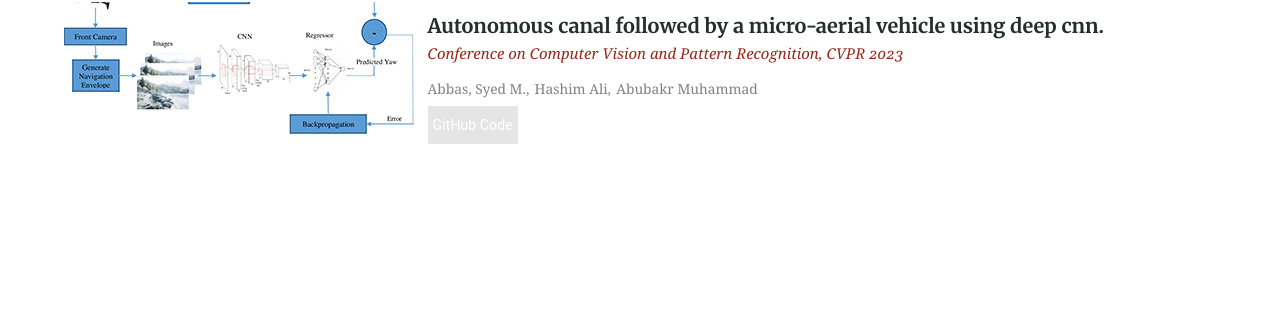
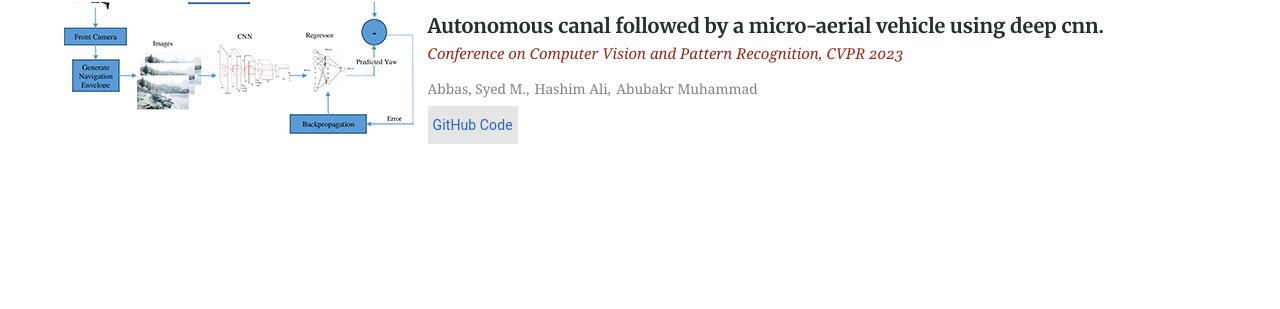
Before and after one commit to Fakeha-38/fakeha-38.github.io, a Jekyll site: the page built from publications.md, in a window 1280 px wide. Shown: the part 517-826 px from the top of the page. Built offline with Jekyll 4.4.1, drawn with Linux system fonts in a browser that asks for light colours.

Commit message:
pub edit 11

```diff
--- a/_sass/_theme.scss
+++ b/_sass/_theme.scss
@@ -507,7 +507,7 @@ h4.pub-h4 {
   font-size: 1.1705882353rem;
 }
 
-a.pub-button {
+a.button.pub-button {
     color: #2465bf;
     background: #e5e5e5;
     font-family: Roboto, sans-serif;
@@ -520,7 +520,7 @@ a.pub-button {
     display: inline-block;
     letter-spacing: 0.1px;
 }
-a.pub-button:hover {
+a.button.pub-button:hover {
   text-decoration: underline;
   color: #2465bf;
 }
```
